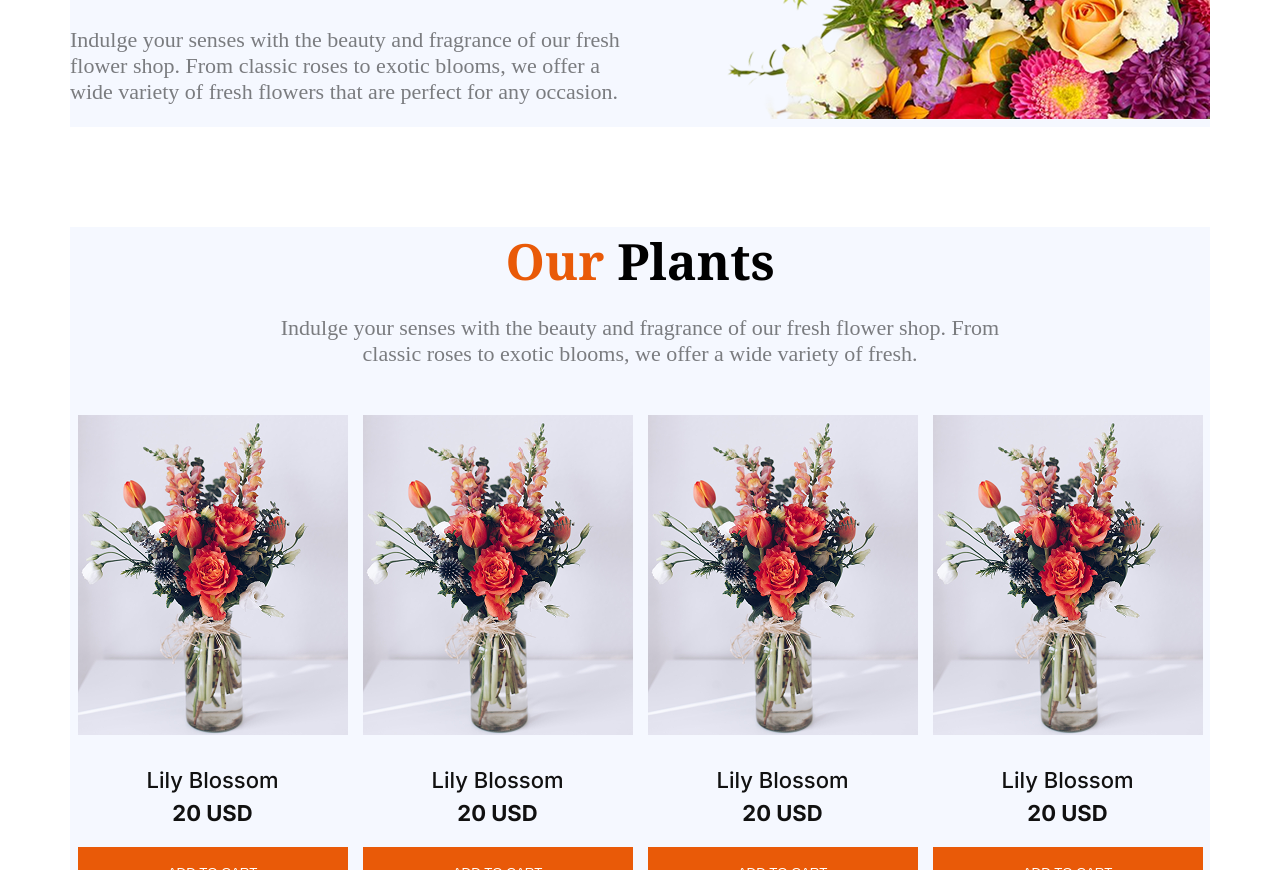
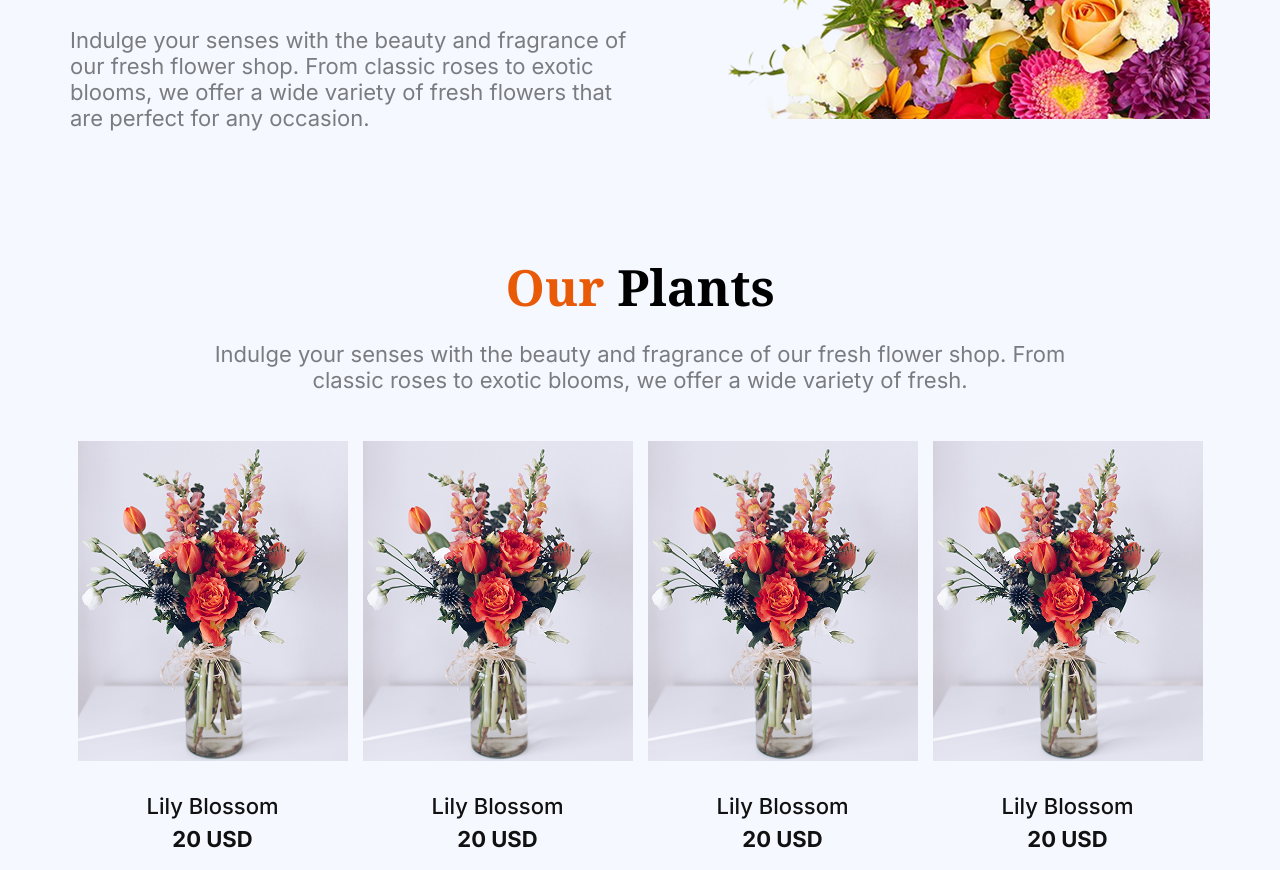
Before and after one commit to Hasibul-Pro/Assignment-2, a plain HTML site: page index.html in a window 1280 px wide. Shown: the part 486-1356 px from the top of the page. Drawn offline with Linux system fonts and the light colour scheme.

Commit message:
inter font apply in p tags

```diff
--- a/index.html
+++ b/index.html
@@ -7,7 +7,7 @@
     <link rel="stylesheet" href="style.css">
     <title>Assignment 2</title>
 </head>
-<body>
+<body class="bg-color">
     <header class="start">
         <nav class="nav-bar">
             <img class="logo" src="./assets/logo.png" alt="">
@@ -21,16 +21,17 @@
         <div class="hero">
             <div class="hero-text">
                 <h1 class="hero-title noto">ALWAYS <span class="orange">FRESH <br> FLOWERS</span></h1>
-                <p class="hero-description">Indulge your senses with the beauty and fragrance of our fresh flower shop. From classic roses to exotic blooms, we offer a wide variety of fresh flowers that are perfect for any occasion. </p>
+                <p class="hero-description inter-p">Indulge your senses with the beauty and fragrance of our fresh flower shop. From classic roses to exotic blooms, we offer a wide variety of fresh flowers that are perfect for any occasion. </p>
             </div>
             <div><img src="./assets/hero-flower.png" alt=""></div>
         </div>
     </header>
     <main class="start">
+      <!-- Card Section -->
         <section class="card-part">
             <div class="first-part">
                 <h3 class="title-1 noto"> <span class="orange"> Our </span> Plants </h3>
-                <p class="hero-description">Indulge your senses with the beauty and fragrance of our fresh flower shop. From <br> classic roses to exotic blooms, we offer a wide variety of fresh.</p>
+                <p class="hero-description inter-p">Indulge your senses with the beauty and fragrance of our fresh flower shop. From <br> classic roses to exotic blooms, we offer a wide variety of fresh.</p>
             </div>
             <div class="second-part">
                 <div class="card">
@@ -75,12 +76,12 @@
                 </div>
             </div>
         </section>
-
+      <!-- Flower & Badge Section  -->
         <section>
           <div class="section2-container">
            <div class="image-container">
               <img src="./assets/flower-store.png" alt="Flower Shop" class="main-image">
-              <img src="./assets/badge-wbg.png" alt="Badge" class="badge">
+              <img src="./assets/trusted-badge.png" alt="Badge" class="badge">
            </div>
              <div class="content">
              <h2 class="noto">Flower & Plants Lover</h2>
@@ -92,11 +93,11 @@
           </div>
           </div>
         </section>
-
+        <!-- Latest Deal Section  -->
         <section class="flower">
             <div class="first-part">
                 <h3 class="title-1 noto"><span class="orange">Latest </span> Deals </h3>
-                <p class="hero-description">Indulge your senses with the beauty and fragrance of our fresh flower shop. From<br>classic roses to exotic blooms, we offer a wide variety of fresh.</p>
+                <p class="hero-description inter-p">Indulge your senses with the beauty and fragrance of our fresh flower shop. From<br>classic roses to exotic blooms, we offer a wide variety of fresh.</p>
             </div>
 
 
@@ -125,9 +126,8 @@
         </div>
       </div>
         </section>
-
-
-        <section>
+        <!-- Form Section  -->
+        <section class="form">
             <div class="subscription-section">
                <div class="overlay-2nd">
                  <h1 class="noto">Join the colorful Bunch</h1>
--- a/style.css
+++ b/style.css
@@ -15,6 +15,13 @@
   font-weight: 700;
   font-style: normal;
 }
+.inter-p{
+  font-family: "Inter", sans-serif;
+  font-weight: 400;
+  font-style: normal;
+  color: rgba(0, 0, 0, 0.5);
+  font-size: 1.25rem;
+}
 
 *{
 box-sizing: border-box;
@@ -22,8 +29,9 @@ box-sizing: border-box;
 .start{
     width: 1140px;
     margin: 0 auto;
-    background: rgb(245, 248, 255);
-
+}
+.bg-color{
+  background: rgb(245, 248, 255);
 }
 .logo{
     width: 135px;
@@ -185,14 +193,7 @@ box-sizing: border-box;
   line-height: 1.6;
 }
 
-
-
-
 /* ---------------------------------------- */
-
-
-
-
 
 .second-part{
     display: grid;
@@ -257,9 +258,6 @@ box-sizing: border-box;
   right: 0;
   bottom: 0;
 }
-
-
-
 
 .overlay h3 {
   font-size: 1.2rem;
```
